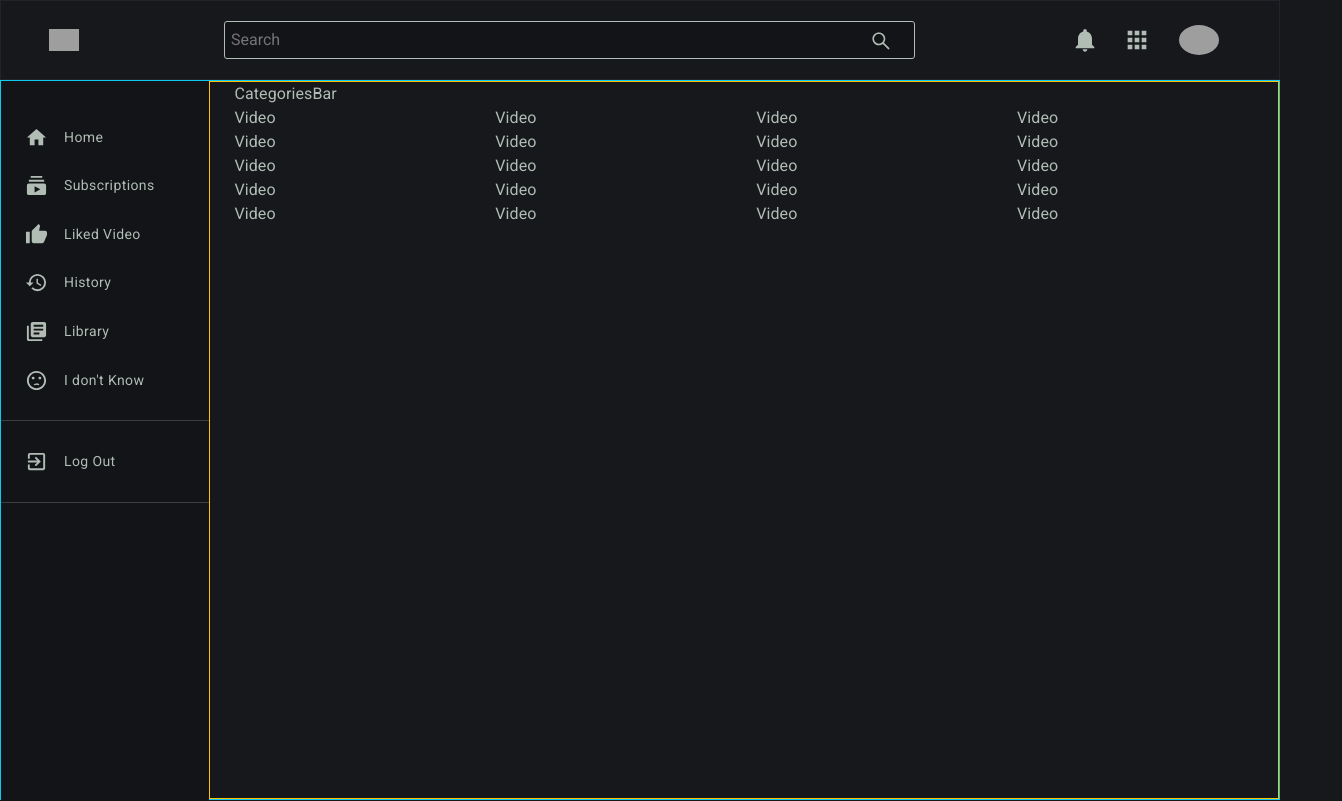
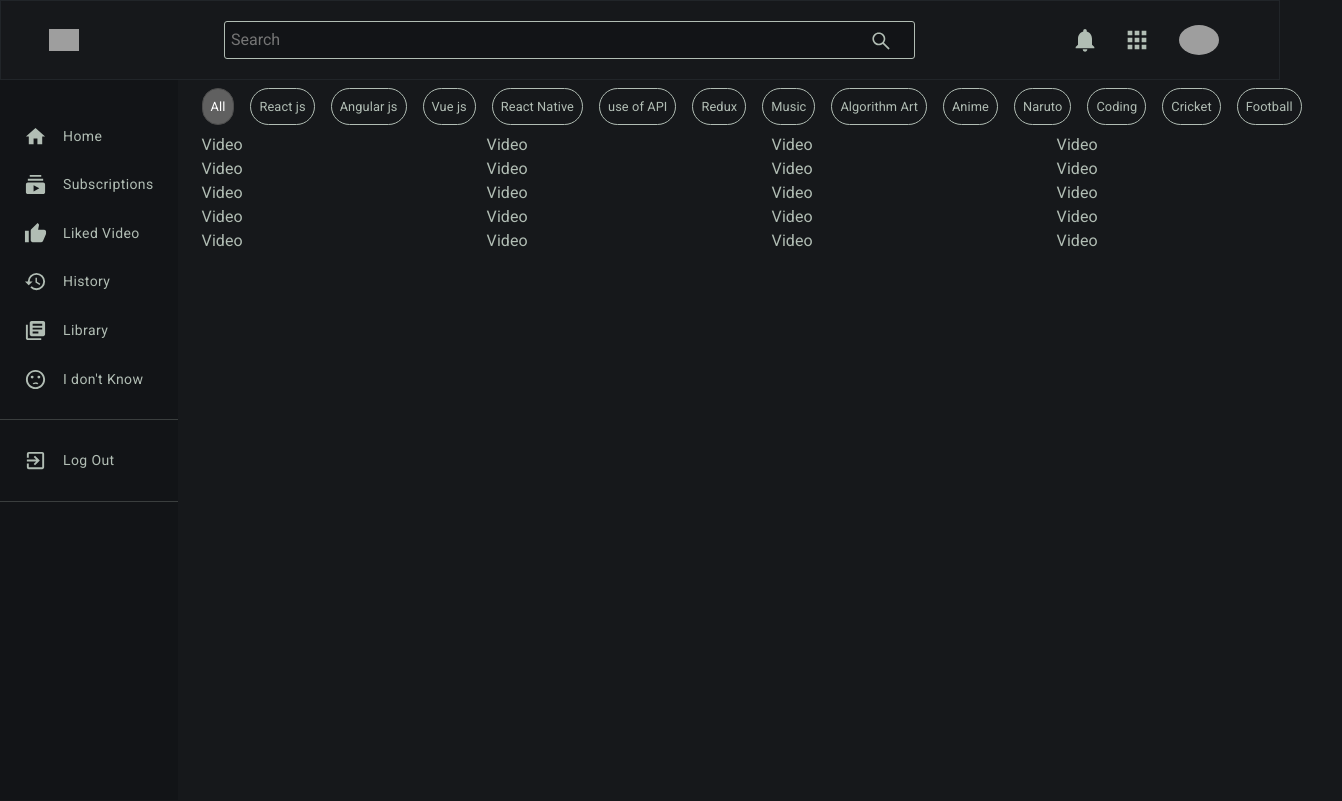
Before and after one commit to NachiketaDhal/YouTube-Clone, a React (Create React App) app: page / in a window 1280 px wide. Shown: the whole page, 1342 px wide, since content can reach past the window. Built offline with nearby package versions, Linux system fonts and the light colour scheme; grey boxes are pictures that could not be loaded.

Commit message:
Update categoriesbar component

```diff
--- a/src/App.js
+++ b/src/App.js
@@ -16,12 +16,12 @@ const App = () => {
   return (
     <React.Fragment>
       <Header handleToggleSidebar={handleToggleSidebar} />
-      <div className="app__container border border-info">
+      <div className="app__container">
         <Sidebar
           isSideBarOpen={isSideBarOpen}
           setIsSideBarOpen={setIsSideBarOpen}
         />
-        <Container fluid className="app__main border border-warning">
+        <Container fluid className="app__main">
           <HomeScreen />
         </Container>
       </div>
--- a/src/components/categoriesBar/CategoriesBar.js
+++ b/src/components/categoriesBar/CategoriesBar.js
@@ -1,8 +1,47 @@
-import React from 'react';
+import React, { useState } from 'react';
 import './_categoriesBar.scss';
 
+const keywords = [
+  'All',
+  'React js',
+  'Angular js',
+  'Vue js',
+  'React Native',
+  'use of API',
+  'Redux',
+  'Music',
+  'Algorithm Art ',
+  'Anime',
+  'Naruto',
+  'Coding',
+  'Cricket',
+  'Football',
+  'Real Madrid',
+  'Gatsby',
+  'Tokyo Ghoul',
+  'Games',
+];
+
 const CategoriesBar = () => {
-  return <div>CategoriesBar</div>;
+  const [activeElement, setActiveElement] = useState('All');
+
+  const handleClick = value => {
+    setActiveElement(value);
+  };
+
+  return (
+    <div className="categoriesbar">
+      {keywords.map((keyword, i) => (
+        <span
+          key={i}
+          onClick={() => handleClick(keyword)}
+          className={activeElement === keyword ? 'active' : ''}
+        >
+          {keyword}
+        </span>
+      ))}
+    </div>
+  );
 };
 
 export default CategoriesBar;
--- a/src/components/categoriesBar/_categoriesBar.scss
+++ b/src/components/categoriesBar/_categoriesBar.scss
@@ -0,0 +1,32 @@
+@import '../../base';
+
+.categoriesbar {
+  padding: 0.5rem 0;
+  font-size: 0.8rem;
+
+  display: flex;
+  overflow-x: scroll;
+
+  &::-webkit-scrollbar {
+    width: 0px;
+  }
+
+  span {
+    margin-right: 1rem;
+    padding: 0.5rem;
+    cursor: pointer;
+
+    white-space: nowrap;
+    border: 1.5px solid $text-color;
+    border-radius: 999px;
+
+    &:hover {
+      background-color: #374a59;
+    }
+    &.active {
+      color: #fff;
+      background-color: #606060;
+      border-color: $border-color;
+    }
+  }
+}
--- a/src/components/header/_header.scss
+++ b/src/components/header/_header.scss
@@ -14,6 +14,7 @@
   &__menu {
     display: none;
     margin-right: 5px;
+    cursor: pointer;
   }
   &__logo {
     height: 30px;
```
